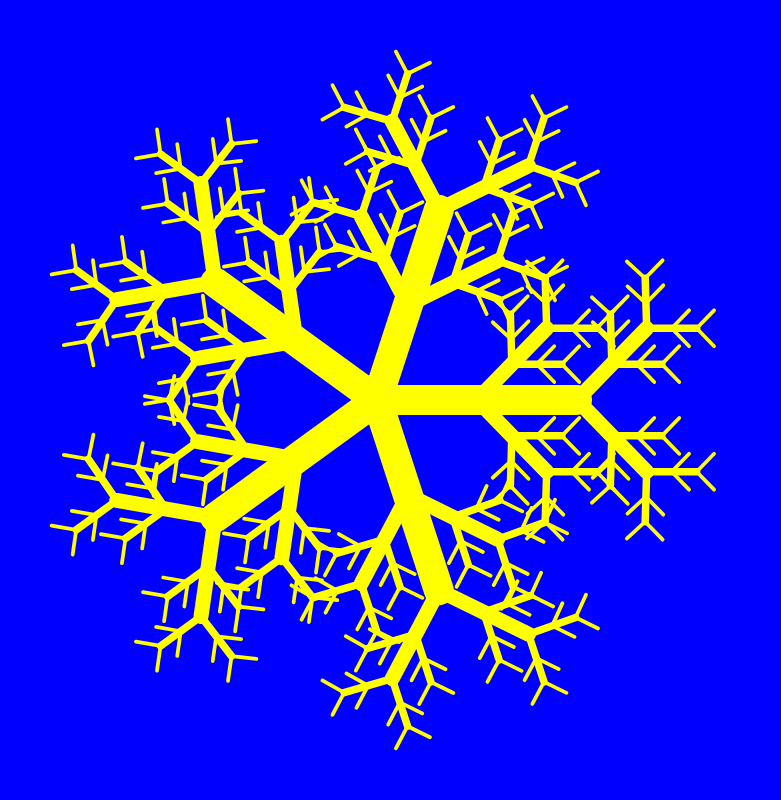
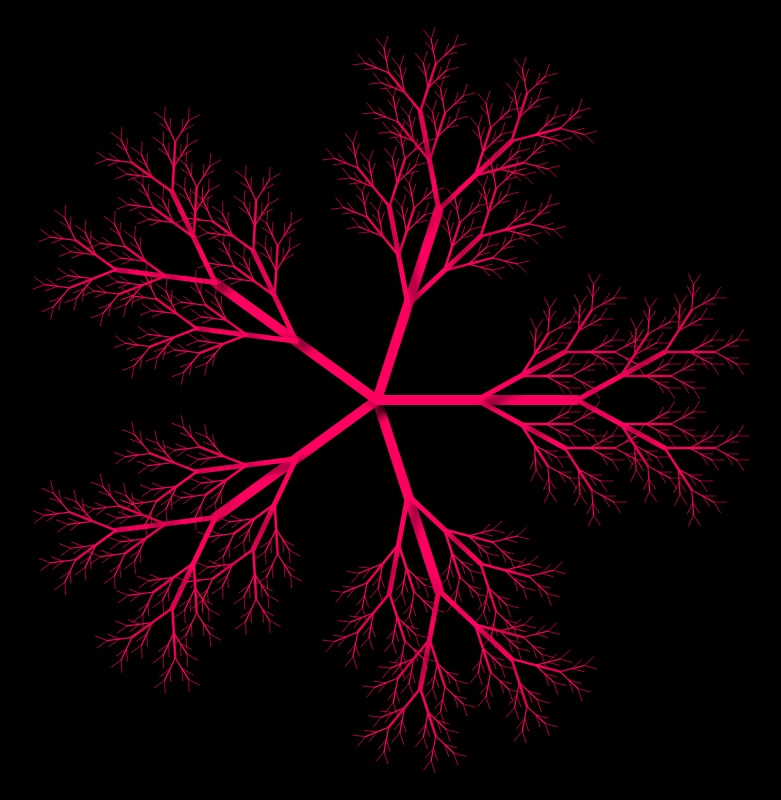
Before and after one commit to rahmanoff/canvas-fractals, a plain HTML site: page index.html in a window 1280 px wide. Shown: the whole page, without its empty margins (263-1044 px from the left). Drawn offline with Linux system fonts and the light colour scheme.

Commit message:
Added: v2

```diff
--- a/script.js
+++ b/script.js
@@ -4,17 +4,23 @@ window.addEventListener('load', function () {
   canvas.width = window.innerWidth;
   canvas.height = window.innerHeight;
 
+  // canvas settings
   ctx.fillStyle = 'green';
-  ctx.strokeStyle = 'yellow';
-  ctx.lineWidth = 30;
+  ctx.lineWidth = 10;
   ctx.lineCap = 'round';
+  ctx.shadowColor = 'rgba(0,0,0,0.7)'
+  ctx.shadowOffsetX = 10;
+  ctx.shadowOffsetY = 5;
+  ctx.shadowBlur = 10;
 
-  let size = 200;
+  // effect settings
+  let size = canvas.width < canvas.height ? canvas.width * 0.25 : canvas.height * 0.25;
   let sides = 5;
-  let maxLevel = 3;
+  let maxLevel = 4;
   let scale = 0.5;
-  let spread = 0.8;
+  let spread = 0.5;
   let branches = 2;
+  let color = 'hsl(' + Math.random() * 360 + ',100%, 50%)';
 
   function drawBranch(level) {
     if (level > maxLevel) return;
@@ -43,9 +49,8 @@ window.addEventListener('load', function () {
 
   function drawFractal() {
     ctx.save();
+    ctx.strokeStyle = color;
     ctx.translate(canvas.width / 2, canvas.height / 2);
-    ctx.scale(1, 1);
-    ctx.rotate(0);
     for (let i = 0; i < sides; i++) {
       ctx.rotate((Math.PI * 2) / sides);
       drawBranch(0);
--- a/style.css
+++ b/style.css
@@ -5,7 +5,7 @@
 }
 
 #canvas1 {
-  background: blue;
+  background: black;
   position: absolute;
   left: 50%;
   top: 50%;
```
